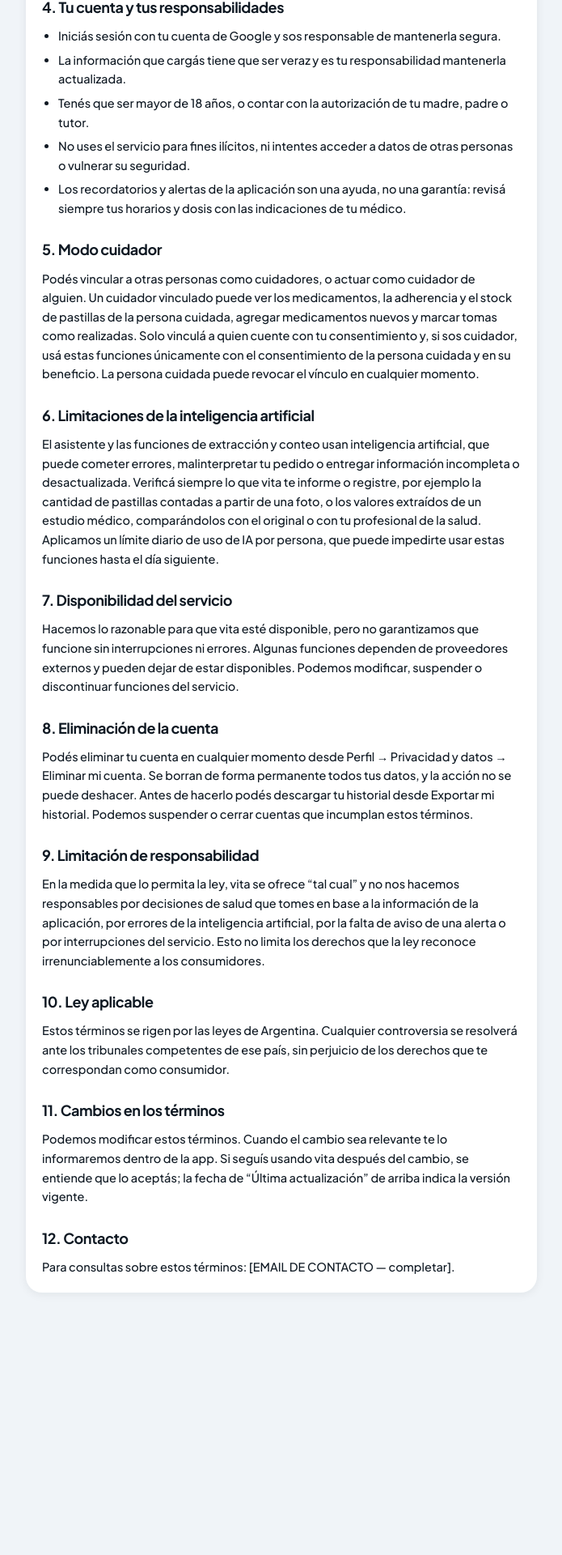
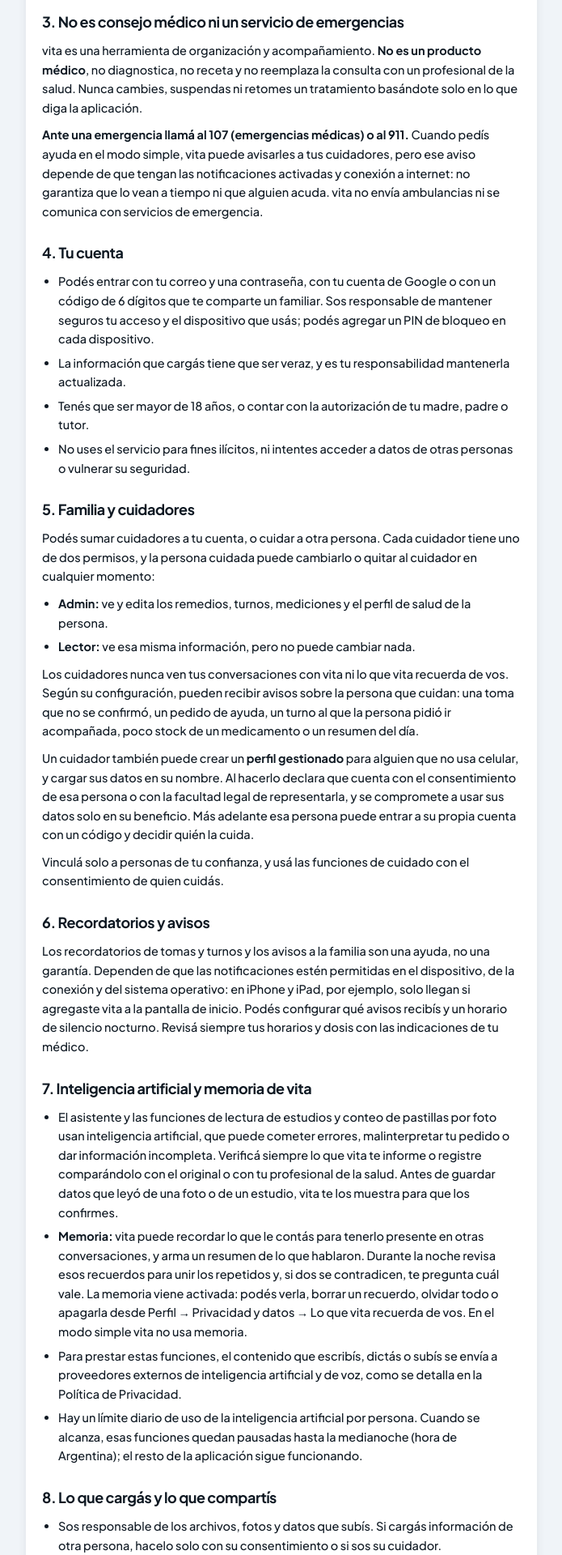
Before and after one commit to ijproyectos/Vita-Web, a Next.js app in the folder apps/web/: page /legal/terminos in a window 1280 px wide. Shown: the part 671-2591 px from the top of the page at 81% size, without its empty margins (292-987 px from the left). Before the commit the page ends 2331 px from the top, so only its background shows below. Built offline with nearby package versions, Linux system fonts and the light colour scheme; no server answers.

Commit message:
docs(legal): align the terms with how vita really works

```diff
--- a/apps/web/src/app/legal/terminos/page.tsx
+++ b/apps/web/src/app/legal/terminos/page.tsx
@@ -1,15 +1,18 @@
 // Draft — requires legal review before publishing.
-// Las descripciones de funciones (modo cuidador, IA, eliminación de cuenta)
-// reflejan el comportamiento real del código; ver CLAUDE.md.
+// Cada sección describe el comportamiento real del código (acceso, familia y roles, avisos, memoria de la IA,
+// límite diario, compartir con profesional, eliminación); ver CLAUDE.md. Si cambia una función, actualizar acá
+// y FECHA_ACTUALIZACION en lib/legal/datos.ts.
 import type { Metadata } from "next";
 import Link from "next/link";
-import { CONTACTO_EMAIL, PAIS, RESPONSABLE } from "@/lib/legal/datos";
+import { CONTACTO_EMAIL, CORREO_SOPORTE, PAIS, RESPONSABLE } from "@/lib/legal/datos";
 import { Documento, Lista, Seccion } from "../documento";
 
 export const metadata: Metadata = {
   title: "Términos y Condiciones · vita",
-  description: "Las reglas de uso de vita: alcance del servicio, responsabilidades y límites.",
+  description: "Las reglas de uso de vita: alcance del servicio, familia y cuidadores, inteligencia artificial y límites.",
 };
+
+const enlace = "font-semibold text-primary underline-offset-2 hover:underline";
 
 export default function TerminosPage() {
   return (
@@ -18,7 +21,7 @@ export default function TerminosPage() {
         <p>
           Estos términos regulan el uso de vita, ofrecida por {RESPONSABLE}. Al crear una cuenta o usar la aplicación
           aceptás estos términos y la{" "}
-          <Link href="/legal/privacidad" className="font-semibold text-primary underline-offset-2 hover:underline">
+          <Link href="/legal/privacidad" className={enlace}>
             Política de Privacidad
           </Link>
           . Si no estás de acuerdo, no uses el servicio.
@@ -26,56 +29,124 @@ export default function TerminosPage() {
       </Seccion>
 
       <Seccion titulo="2. Qué es vita">
-        <p>
-          vita es una aplicación de salud personal que te ayuda a organizar tus medicamentos, turnos médicos, estudios
-          y perfil de salud, e incluye un asistente de inteligencia artificial con el que podés conversar por texto o
-          por voz y que puede consultar y modificar esos datos a pedido tuyo.
-        </p>
+        <p>vita es una aplicación de salud personal y familiar. Con ella podés:</p>
+        <Lista>
+          <li>Organizar tus medicamentos y tomas, con recordatorios y control de stock de pastillas.</li>
+          <li>Registrar turnos médicos, mediciones (como presión o glucemia), estudios y tu perfil de salud.</li>
+          <li>Conversar por texto o por voz con vita, un asistente de inteligencia artificial que puede consultar y modificar esos datos a pedido tuyo.</li>
+          <li>Acompañar a familiares: compartir su cuidado con otras personas y recibir avisos sobre ellos.</li>
+          <li>Usar un modo simple, pensado para personas mayores, con letra grande y una sola acción por pantalla.</li>
+        </Lista>
       </Seccion>
 
       <Seccion titulo="3. No es consejo médico ni un servicio de emergencias">
         <p>
           vita es una herramienta de organización y acompañamiento. <strong>No es un producto médico</strong>, no
-          diagnostica, no receta y no reemplaza la consulta con un profesional de la salud. Ante una emergencia
-          llamá al servicio de emergencias de tu zona; vita no puede enviar ayuda ni avisar a terceros en tiempo real.
-          Nunca cambies, suspendas ni retomes un tratamiento basándote solo en lo que diga la aplicación.
+          diagnostica, no receta y no reemplaza la consulta con un profesional de la salud. Nunca cambies, suspendas ni
+          retomes un tratamiento basándote solo en lo que diga la aplicación.
+        </p>
+        <p>
+          <strong>Ante una emergencia llamá al 107 (emergencias médicas) o al 911.</strong> Cuando pedís ayuda en el
+          modo simple, vita puede avisarles a tus cuidadores, pero ese aviso depende de que tengan las notificaciones
+          activadas y conexión a internet: no garantiza que lo vean a tiempo ni que alguien acuda. vita no envía
+          ambulancias ni se comunica con servicios de emergencia.
         </p>
       </Seccion>
 
-      <Seccion titulo="4. Tu cuenta y tus responsabilidades">
+      <Seccion titulo="4. Tu cuenta">
         <Lista>
-          <li>Iniciás sesión con tu cuenta de Google y sos responsable de mantenerla segura.</li>
-          <li>La información que cargás tiene que ser veraz y es tu responsabilidad mantenerla actualizada.</li>
+          <li>
+            Podés entrar con tu correo y una contraseña, con tu cuenta de Google o con un código de 6 dígitos que te
+            comparte un familiar. Sos responsable de mantener seguros tu acceso y el dispositivo que usás; podés
+            agregar un PIN de bloqueo en cada dispositivo.
+          </li>
+          <li>La información que cargás tiene que ser veraz, y es tu responsabilidad mantenerla actualizada.</li>
           <li>Tenés que ser mayor de 18 años, o contar con la autorización de tu madre, padre o tutor.</li>
           <li>No uses el servicio para fines ilícitos, ni intentes acceder a datos de otras personas o vulnerar su seguridad.</li>
+        </Lista>
+      </Seccion>
+
+      <Seccion titulo="5. Familia y cuidadores">
+        <p>
+          Podés sumar cuidadores a tu cuenta, o cuidar a otra persona. Cada cuidador tiene uno de dos permisos, y la
+          persona cuidada puede cambiarlo o quitar al cuidador en cualquier momento:
+        </p>
+        <Lista>
+          <li><strong>Admin:</strong> ve y edita los remedios, turnos, mediciones y el perfil de salud de la persona.</li>
+          <li><strong>Lector:</strong> ve esa misma información, pero no puede cambiar nada.</li>
+        </Lista>
+        <p>
+          Los cuidadores nunca ven tus conversaciones con vita ni lo que vita recuerda de vos. Según su configuración,
+          pueden recibir avisos sobre la persona que cuidan: una toma que no se confirmó, un pedido de ayuda, un turno
+          al que la persona pidió ir acompañada, poco stock de un medicamento o un resumen del día.
+        </p>
+        <p>
+          Un cuidador también puede crear un <strong>perfil gestionado</strong> para alguien que no usa celular, y
+          cargar sus datos en su nombre. Al hacerlo declara que cuenta con el consentimiento de esa persona o con la
+          facultad legal de representarla, y se compromete a usar sus datos solo en su beneficio. Más adelante esa
+          persona puede entrar a su propia cuenta con un código y decidir quién la cuida.
+        </p>
+        <p>Vinculá solo a personas de tu confianza, y usá las funciones de cuidado con el consentimiento de quien cuidás.</p>
+      </Seccion>
+
+      <Seccion titulo="6. Recordatorios y avisos">
+        <p>
+          Los recordatorios de tomas y turnos y los avisos a la familia son una ayuda, no una garantía. Dependen de que
+          las notificaciones estén permitidas en el dispositivo, de la conexión y del sistema operativo: en iPhone y
+          iPad, por ejemplo, solo llegan si agregaste vita a la pantalla de inicio. Podés configurar qué avisos recibís
+          y un horario de silencio nocturno. Revisá siempre tus horarios y dosis con las indicaciones de tu médico.
+        </p>
+      </Seccion>
+
+      <Seccion titulo="7. Inteligencia artificial y memoria de vita">
+        <Lista>
           <li>
-            Los recordatorios y alertas de la aplicación son una ayuda, no una garantía: revisá siempre tus horarios y
-            dosis con las indicaciones de tu médico.
+            El asistente y las funciones de lectura de estudios y conteo de pastillas por foto usan inteligencia
+            artificial, que puede cometer errores, malinterpretar tu pedido o dar información incompleta. Verificá
+            siempre lo que vita te informe o registre comparándolo con el original o con tu profesional de la salud.
+            Antes de guardar datos que leyó de una foto o de un estudio, vita te los muestra para que los confirmes.
+          </li>
+          <li>
+            <strong>Memoria:</strong> vita puede recordar lo que le contás para tenerlo presente en otras
+            conversaciones, y arma un resumen de lo que hablaron. Durante la noche revisa esos recuerdos para unir los
+            repetidos y, si dos se contradicen, te pregunta cuál vale. La memoria viene activada: podés verla, borrar
+            un recuerdo, olvidar todo o apagarla desde Perfil → Privacidad y datos → Lo que vita recuerda de vos. En el modo
+            simple vita no usa memoria.
+          </li>
+          <li>
+            Para prestar estas funciones, el contenido que escribís, dictás o subís se envía a proveedores externos de
+            inteligencia artificial y de voz, como se detalla en la Política de Privacidad.
+          </li>
+          <li>
+            Hay un límite diario de uso de la inteligencia artificial por persona. Cuando se alcanza, esas funciones
+            quedan pausadas hasta la medianoche (hora de Argentina); el resto de la aplicación sigue funcionando.
           </li>
         </Lista>
       </Seccion>
 
-      <Seccion titulo="5. Modo cuidador">
+      <Seccion titulo="8. Lo que cargás y lo que compartís">
+        <Lista>
+          <li>
+            Sos responsable de los archivos, fotos y datos que subís. Si cargás información de otra persona, hacelo solo
+            con su consentimiento o si sos su cuidador.
+          </li>
+          <li>
+            Desde Compartir con profesional podés generar un enlace temporal con un resumen de tu salud. Quien tenga el
+            enlace puede verlo sin iniciar sesión hasta que venza o lo revoques, así que compartilo solo con quien
+            corresponda.
+          </li>
+        </Lista>
+      </Seccion>
+
+      <Seccion titulo="9. Costo">
         <p>
-          Podés vincular a otras personas como cuidadores, o actuar como cuidador de alguien. Un cuidador vinculado
-          puede ver los medicamentos, la adherencia y el stock de pastillas de la persona cuidada, agregar
-          medicamentos nuevos y marcar tomas como realizadas. Solo vinculá a quien cuente con tu consentimiento y, si
-          sos cuidador, usá estas funciones únicamente con el consentimiento de la persona cuidada y en su beneficio.
-          La persona cuidada puede revocar el vínculo en cualquier momento.
+          Hoy vita es gratuita. Anunciamos una versión vita+ que todavía no está disponible: no cobramos nada ni
+          pedimos datos de pago. Si en el futuro alguna función pasa a ser paga, te lo vamos a informar antes, junto
+          con su precio, y solo se te cobrará si lo aceptás de forma expresa.
         </p>
       </Seccion>
 
-      <Seccion titulo="6. Limitaciones de la inteligencia artificial">
-        <p>
-          El asistente y las funciones de extracción y conteo usan inteligencia artificial, que puede cometer errores,
-          malinterpretar tu pedido o entregar información incompleta o desactualizada. Verificá siempre lo que vita te
-          informe o registre, por ejemplo la cantidad de pastillas contadas a partir de una foto, o los valores
-          extraídos de un estudio médico, comparándolos con el original o con tu profesional de la salud. Aplicamos un
-          límite diario de uso de IA por persona, que puede impedirte usar estas funciones hasta el día siguiente.
-        </p>
-      </Seccion>
-
-      <Seccion titulo="7. Disponibilidad del servicio">
+      <Seccion titulo="10. Disponibilidad del servicio">
         <p>
           Hacemos lo razonable para que vita esté disponible, pero no garantizamos que funcione sin interrupciones ni
           errores. Algunas funciones dependen de proveedores externos y pueden dejar de estar disponibles. Podemos
@@ -83,41 +154,48 @@ export default function TerminosPage() {
         </p>
       </Seccion>
 
-      <Seccion titulo="8. Eliminación de la cuenta">
+      <Seccion titulo="11. Tus datos y la eliminación de tu cuenta">
+        <Lista>
+          <li>Podés descargar todos tus datos en cualquier momento desde Perfil → Privacidad y datos → Descargar mis datos.</li>
+          <li>Podés borrar el historial de un período desde Perfil → Privacidad y datos.</li>
+          <li>
+            Podés eliminar tu cuenta desde Perfil → Eliminar mi cuenta. Se borran de forma permanente todos tus datos,
+            incluidas tus conversaciones y recuerdos, y la acción no se puede deshacer.
+          </li>
+          <li>Podemos suspender o cerrar cuentas que incumplan estos términos.</li>
+        </Lista>
+      </Seccion>
+
+      <Seccion titulo="12. Limitación de responsabilidad">
         <p>
-          Podés eliminar tu cuenta en cualquier momento desde Perfil → Privacidad y datos → Eliminar mi cuenta. Se
-          borran de forma permanente todos tus datos, y la acción no se puede deshacer. Antes de hacerlo podés
-          descargar tu historial desde Exportar mi historial. Podemos suspender o cerrar cuentas que incumplan estos
-          términos.
+          En la medida que lo permita la ley, vita se ofrece &ldquo;tal cual&rdquo; y no nos hacemos responsables por
+          decisiones de salud que tomes en base a la información de la aplicación, por errores de la inteligencia
+          artificial, por un recordatorio o aviso que no llegue o llegue tarde, ni por interrupciones del servicio.
+          Esto no limita los derechos que la ley te reconoce como consumidor, incluida la Ley de Defensa del
+          Consumidor (Ley 24.240).
         </p>
       </Seccion>
 
-      <Seccion titulo="9. Limitación de responsabilidad">
-        <p>
-          En la medida que lo permita la ley, vita se ofrece &ldquo;tal cual&rdquo; y no nos hacemos responsables por
-          decisiones de salud que tomes en base a la información de la aplicación, por errores de la inteligencia
-          artificial, por la falta de aviso de una alerta o por interrupciones del servicio. Esto no limita los
-          derechos que la ley reconoce irrenunciablemente a los consumidores.
-        </p>
-      </Seccion>
-
-      <Seccion titulo="10. Ley aplicable">
+      <Seccion titulo="13. Ley aplicable">
         <p>
           Estos términos se rigen por las leyes de {PAIS}. Cualquier controversia se resolverá ante los tribunales
           competentes de ese país, sin perjuicio de los derechos que te correspondan como consumidor.
         </p>
       </Seccion>
 
-      <Seccion titulo="11. Cambios en los términos">
+      <Seccion titulo="14. Cambios en los términos">
         <p>
-          Podemos modificar estos términos. Cuando el cambio sea relevante te lo informaremos dentro de la app. Si
+          Podemos modificar estos términos. Cuando el cambio sea relevante te lo vamos a informar dentro de la app. Si
           seguís usando vita después del cambio, se entiende que lo aceptás; la fecha de &ldquo;Última
           actualización&rdquo; de arriba indica la versión vigente.
         </p>
       </Seccion>
 
-      <Seccion titulo="12. Contacto">
-        <p>Para consultas sobre estos términos: {CONTACTO_EMAIL}.</p>
+      <Seccion titulo="15. Contacto">
+        <p>
+          Para consultas sobre estos términos: {CONTACTO_EMAIL}. Para ayuda con la aplicación: {CORREO_SOPORTE}, o
+          desde Perfil → Ayuda y soporte → Reportar un problema.
+        </p>
       </Seccion>
     </Documento>
   );
--- a/apps/web/src/lib/legal/datos.ts
+++ b/apps/web/src/lib/legal/datos.ts
@@ -11,7 +11,7 @@ export const PAIS = "Argentina";
 
 // Actualizar cada vez que cambie el contenido de cualquiera de los dos
 // documentos.
-export const FECHA_ACTUALIZACION = "11 de octubre de 2026";
+export const FECHA_ACTUALIZACION = "31 de octubre de 2026";
 
 // Casilla real de soporte (la misma que envía los mails transaccionales).
 export const CORREO_SOPORTE = "hola@soyvita.com.ar";
```
